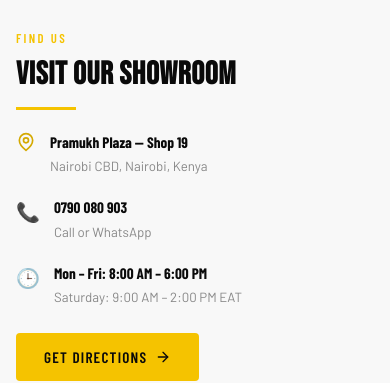
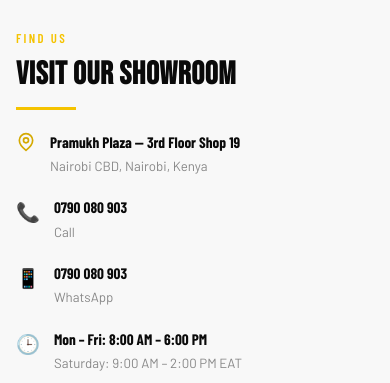
Before and after one commit to Cajuki/Medithre-x, a React (Vite) app in the folder frontend/: page /about in a window 390 px wide. Shown: the part 4000-4383 px from the top of the page. Built offline with nearby package versions, Linux system fonts and the light colour scheme; no server answers.

Commit message:
Update contact information: add second phone number, change email to medithrex@gmail.com, update location to 3rd floor shop 19

```diff
--- a/frontend/src/components/Footer.jsx
+++ b/frontend/src/components/Footer.jsx
@@ -79,14 +79,14 @@ export default function Footer() {
                  <Mail size={16} />
                  <div>
                    <span>Email Us</span>
-                  <a href="mailto:info@medithrex.co.ke">info@medithrex.co.ke</a>
+                   <a href="mailto:medithrex@gmail.com">medithrex@gmail.com</a>
                  </div>
                </div>
               <div className="footer-contact-item">
                 <MapPin size={16} />
                  <div>
                    <span>Our Location</span>
-                  <p>Pramukh Plaza — Shop 19</p>
+                   <p>Pramukh Plaza — 3rd Floor Shop 19</p>
                    <p style={{ fontSize: '0.78rem', color: 'rgba(255,255,255,0.35)' }}>Nairobi CBD, Nairobi, Kenya</p>
                  </div>
               </div>
--- a/frontend/src/pages/AboutPage.jsx
+++ b/frontend/src/pages/AboutPage.jsx
@@ -143,7 +143,7 @@ export default function AboutPage() {
                <div className="location-row">
                  <MapPin size={20} />
                  <div>
-                  <strong>Pramukh Plaza — Shop 19</strong>
+                   <strong>Pramukh Plaza — 3rd Floor Shop 19</strong>
                    <p>Nairobi CBD, Nairobi, Kenya</p>
                  </div>
                </div>
@@ -151,7 +151,14 @@ export default function AboutPage() {
                  <span className="location-icon">📞</span>
                  <div>
                    <strong>0790 080 903</strong>
-                  <p>Call or WhatsApp</p>
+                   <p>Call</p>
+                 </div>
+               </div>
+               <div className="location-row">
+                 <span className="location-icon">📱</span>
+                 <div>
+                   <strong>0790 080 903</strong>
+                   <p>WhatsApp</p>
                  </div>
                </div>
               <div className="location-row">
--- a/frontend/src/pages/ContactPage.jsx
+++ b/frontend/src/pages/ContactPage.jsx
@@ -69,7 +69,7 @@ export default function ContactPage() {
                <div className="ci-icon"><Mail size={22} /></div>
                <div>
                  <h4>Email</h4>
-              <a href="mailto:info@medithrex.co.ke">info@medithrex.co.ke</a>
+                 <a href="mailto:medithrex@gmail.com">medithrex@gmail.com</a>
                  <p>We reply within 24 hours</p>
                </div>
              </div>
```
Also changed, not shown: frontend/vercel.json (added). Lines whose indentation alone changed are shown as unchanged.
